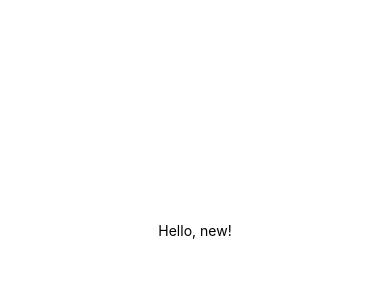
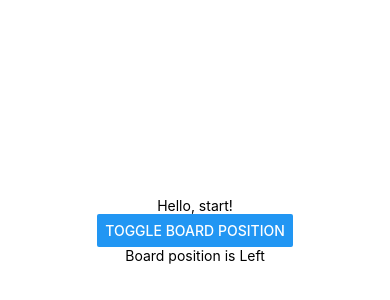
Before and after one commit to alexjgustafson/blitz, a React Native app: screen / in a window 390 px wide. Shown: the part 192-492 px from the top of the page. Built offline with nearby package versions, Linux system fonts and the light colour scheme.

Commit message:
start instead of new, toggle board position

```diff
--- a/App.js
+++ b/App.js
@@ -1,17 +1,22 @@
 import React, {Component} from 'react';
 import { StyleSheet, Text, View } from 'react-native';
-import New from './components/new'
+import Start from './components/start'
 import Play from './components/play'
 import Result from './components/result'
 
 export default class App extends Component {
-  state = {
-    mode: 'new',  // new, play, and result
-    timeControl: 300, // 5 minutes in seconds
-    boardPosition: 0, // 0 for left, 1 for right
-    whiteTime: 0,
-    blackTime: 0,
-    activePlayer: -1, // -1 to pause game, 0 for black to decrement, 1 for white to decrement
+  constructor(props){
+    super(props);
+    this.state = {
+      mode: 'start',  // start, play, and result
+      timeControl: 300, // 5 minutes in seconds
+      boardPosition: false, // false for left, true for right
+      whiteTime: 0,
+      blackTime: 0,
+      activePlayer: -1, // -1 to pause game, 0 for black to decrement, 1 for white to decrement
+    }
+
+    this.toggleBoardPosition = this.toggleBoardPosition.bind(this);
   }
 
   styles = StyleSheet.create({
@@ -23,11 +28,19 @@ export default class App extends Component {
     },
   });
 
+  toggleBoardPosition(){
+    this.setState( prevState => ( {
+      boardPosition: !prevState.boardPosition
+    } ) )
+  }
+
   render(){
-    switch ( this.state.mode ) {
-      case 'new':
+    const {boardPosition, mode} = this.state;
+
+    switch ( mode ) {
+      case 'start':
         return(
-          <New />
+          <Start boardPosition={boardPosition} onBoardPositionChange={this.toggleBoardPosition} />
         )
         break;
       case 'play':
--- a/components/new.js
+++ /dev/null
@@ -1,19 +0,0 @@
-import React from 'react';
-import { StyleSheet, Text, View } from 'react-native';
-
-export default function New() {
-  return (
-    <View style={styles.container}>
-      <Text>Hello, new!</Text>
-    </View>
-  );
-}
-
-const styles = StyleSheet.create({
-  container: {
-    flex: 1,
-    backgroundColor: '#fff',
-    alignItems: 'center',
-    justifyContent: 'center',
-  },
-});
--- /dev/null
+++ b/components/start.js
@@ -0,0 +1,25 @@
+import React from 'react';
+import { Button, StyleSheet, Text, View } from 'react-native';
+
+export default function Start( props ) {
+  const {boardPosition, onBoardPositionChange} = props;
+
+  return (
+    <View style={styles.container}>
+      <Text>Hello, start!</Text>
+      <Button onPress={() => onBoardPositionChange()} title="Toggle Board Position"></Button>
+      <Text>Board position is {boardPosition ? `Right` : `Left`}</Text>
+    </View>
+  );
+}
+
+
+
+const styles = StyleSheet.create({
+  container: {
+    flex: 1,
+    backgroundColor: '#fff',
+    alignItems: 'center',
+    justifyContent: 'center',
+  },
+});
```
